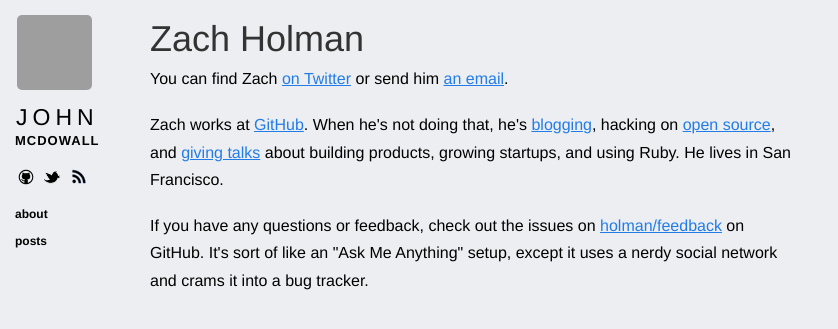
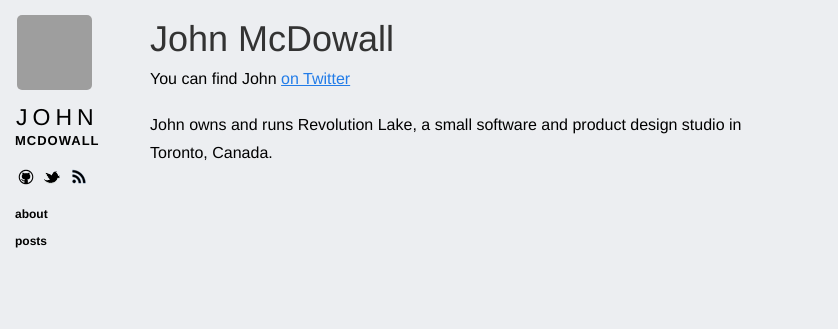
Before and after one commit to johnmcdowall/johnmcdowall.github.com, a Jekyll site: the page built from about.html, in a window 1280 px wide. Shown: the top 329 px of the page, without its empty margins (0-838 px from the left). Built offline with Jekyll 4.4.1, drawn with Linux system fonts in a browser that asks for light colours; nearby versions of some CDN libraries; Markdown is read by kramdown in place of the engine named in the settings; grey boxes are pictures that could not be loaded.

Commit message:
CNAME and about page

```diff
--- a/CNAME
+++ b/CNAME
@@ -0,0 +1 @@
+mcdowall.info
--- a/about.html
+++ b/about.html
@@ -1,27 +1,17 @@
 ---
 layout: layout
-title: "About Zach Holman"
+title: "About John McDowall"
 ---
 
 <!-- TODO: You can edit this whole page, remove it, or use it as basis for any non-post pages you have -->
 <div class="content">
   <div id="post">
 
-    <h1>Zach Holman</h1>
+    <h1>John McDowall</h1>
 
-    <p>You can find Zach <a href="http://twitter.com/holman">on Twitter</a> or send him <a
-    href="mailto:&#122;&#97;&#99;&#104;&#64;&#122;&#97;&#99;&#104;&#104;&#111;&#108;&#109;&#97;&#110;&#46;&#99;&#111;&#109;">an email</a>.</p>
+    <p>You can find John <a href="http://twitter.com/mrmcdowall">on Twitter</a></p>
 
-    <p>Zach works at <a href="https://github.com">GitHub</a>. When he's not
-    doing that, he's <a href="http://zachholman.com">blogging</a>, hacking on
-    <a href="https://github.com/holman">open source</a>, and <a
-    href="http://zachholman.com/talks">giving talks</a> about building products,
-    growing startups, and using Ruby. He lives in San Francisco.</p>
-
-    <p>If you have any questions or feedback, check out the issues on <a
-    href="https://github.com/holman/feedback/issues?sort=created&direction=desc&state=open&page=1">holman/feedback</a>
-    on GitHub. It's sort of like an "Ask Me Anything" setup, except it uses a
-    nerdy social network and crams it into a bug tracker.</p>
+    <p>John owns and runs Revolution Lake, a small software and product design studio in Toronto, Canada.</p>
 
   </div>
 </div>
```
